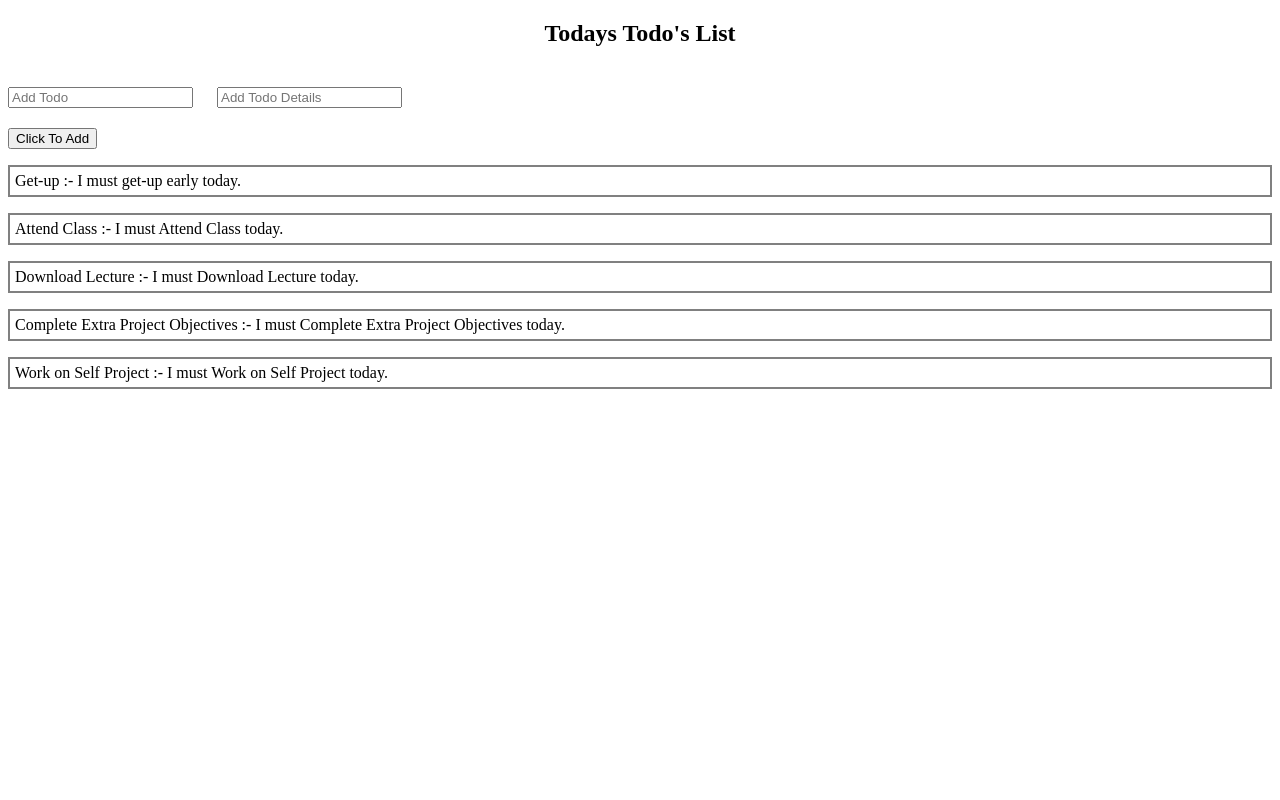
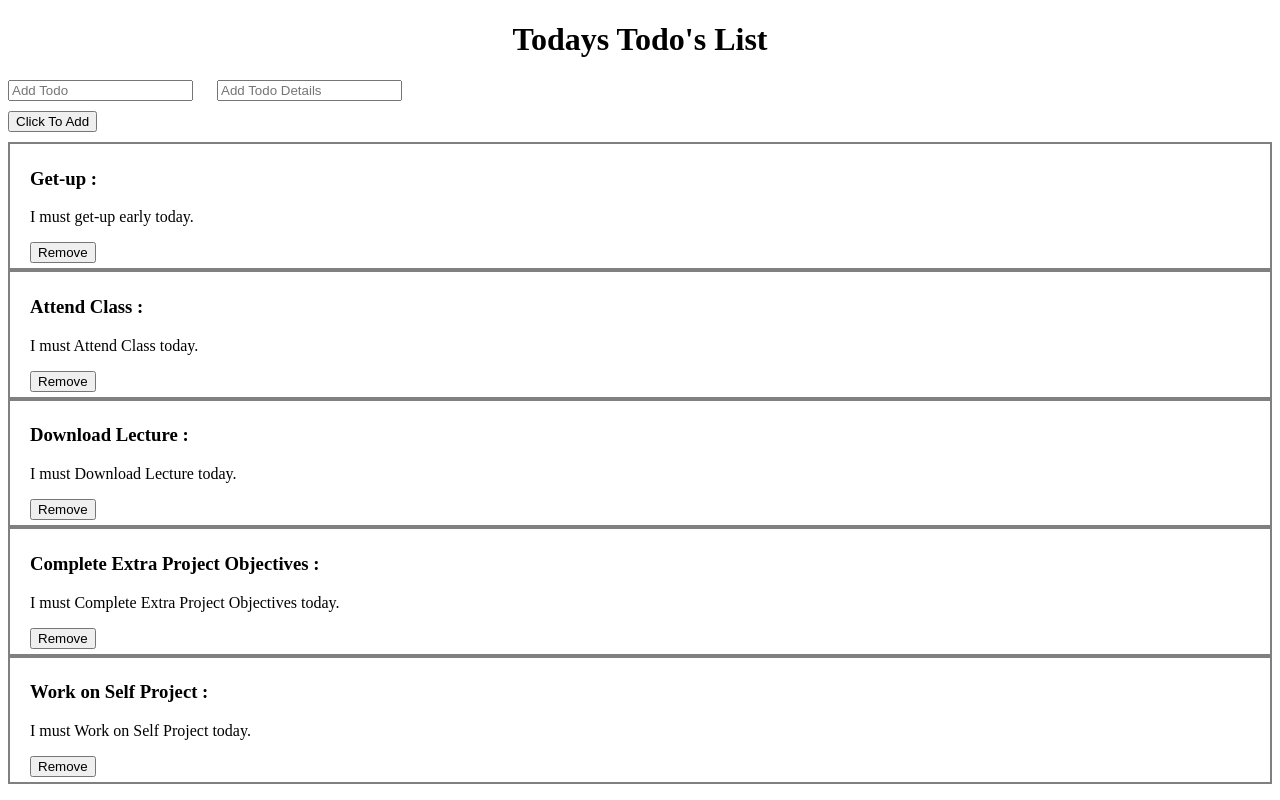
Before and after one commit to abhishek-parmar1/AcadviewTest, a plain HTML site: page index.html in a window 1280 px wide. Drawn offline with Linux system fonts and the light colour scheme.

Commit message:
todo added at the top

```diff
--- a/index.html
+++ b/index.html
@@ -5,31 +5,35 @@
     <script src="angular.min.js"></script>
     <script src="main.js"></script>
     <style>
-        h2{
+        h1{
             text-align: center;
         }
-        p.todo-item{
+        div.todo-item{
             border: 2px solid grey;
             padding: 5px;
+            padding-left:20px;
         }
-        input,
-        button{
+        input{
             margin-right: 20px;
-            margin-top: 20px;
+        }
+        #todo-add-btn{
+            margin-top: 10px;
+            margin-bottom: 10px;
         }
     </style>
 </head>
 <body>
     <div ng-controller="mainController">
-        <h2>Todays Todo's List</h2>
+        <h1>Todays Todo's List</h1>
         <input type="text" placeholder="Add Todo" required ng-model="todo.name" >
         <input type="text" placeholder="Add Todo Details" required  ng-model="todo.details">
         <br>
-        <button ng-click="addTodo(todo.name,todo.details)">Click To Add</button>
-        <p class="todo-item" ng-repeat="todo in todoArray">
-            {{ todo.title + " :- " }}
-            {{ todo.details}}
-        </p>
+        <button ng-click="addTodo(todo.name,todo.details)" id="todo-add-btn">Click To Add</button>
+        <div class="todo-item" ng-repeat="todo in todoArray">
+            <h3>{{ todo.title + " : "  }}</h3>
+            <p>{{ todo.details}}</p>
+            <button ng-click="removeTodo(todo.name)">Remove</button>
+        </div>
     </div>
 </body>
 </html>
--- a/main.js
+++ b/main.js
@@ -26,9 +26,10 @@ ngTodo.controller('mainController',function($scope){
                         ];
 
     $scope.addTodo = function(todaName,todoDetails){
-        $scope.todoArray[$scope.todoArray.length]={
-            title : todaName,
-            details : todoDetails
-        };
+        $scope.todoArray.splice(0,0, { title : todaName, details : todoDetails});
+    }
+
+    $scope.removeTodo = function(todoName){
+        index = $scope.todoArray()
     }
 });
```
